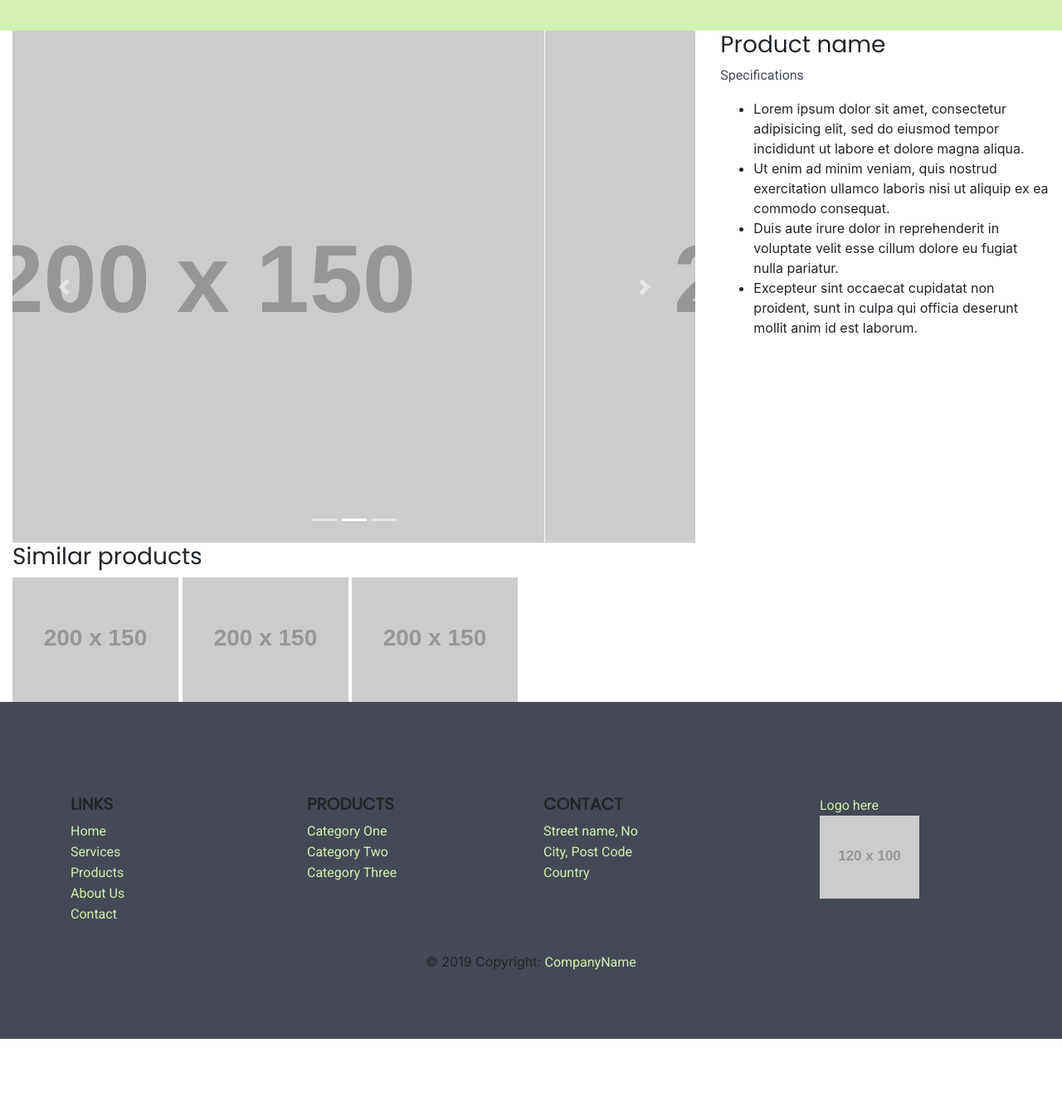
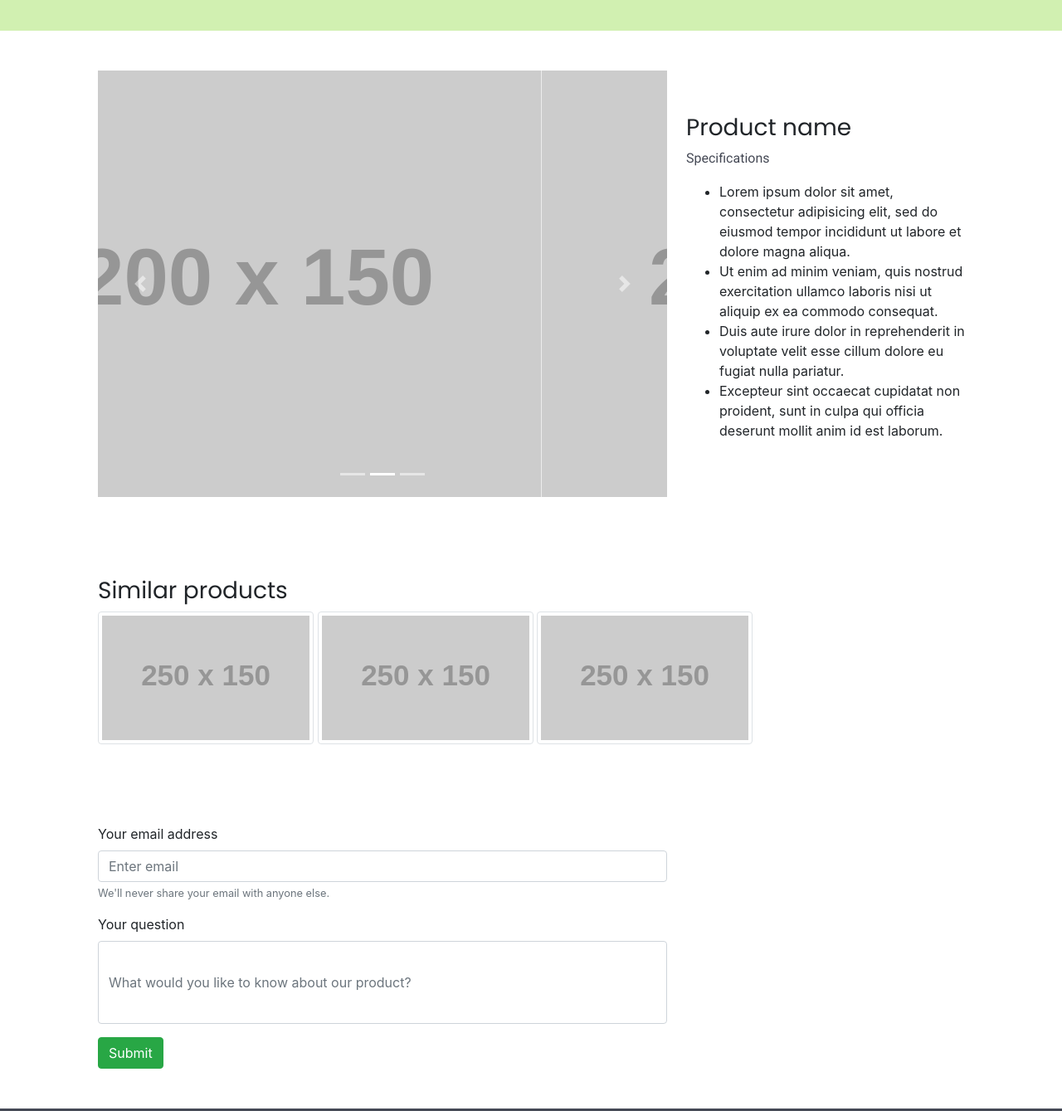
Before and after one commit to citro-rocks/robin_plants, a plain HTML site: page product_page.html in a window 1280 px wide. Shown: the part 620-1959 px from the top of the page at 83% size. Before the commit the page ends 1872 px from the top, so only its background shows below. Drawn offline with nearby package versions, Linux system fonts and the light colour scheme; placeholder pictures from the web are drawn by us.

Commit message:
05.04.002

```diff
--- a/product_page.html
+++ b/product_page.html
@@ -38,7 +38,7 @@
                   <a class="dropdown-item" href="product_list.html#tabC">Product group three</a>
                 </div>
             </li>
-            -->>
+            -->
             <li class="nav-item">
               <a class="nav-link" href="about_us.html">About Us</a>
             </li>
@@ -72,7 +72,7 @@
       <!-- Section -->
 
       <section id="product">
-        <div class="container-fluid">
+        <div class="container p-5">
           <div class="row">
             <!-- Product -->
             <div class="col-md-8">
@@ -86,13 +86,13 @@
                   </ol>
                   <div class="carousel-inner">
                     <div class="carousel-item active">
-                      <img class="d-block w-100" src="https://imgplaceholder.com/200x150/ff7f7f/040404/fa-image" alt="First slide">
+                      <img class="img-fluid d-block w-100" src="https://imgplaceholder.com/200x150/ff7f7f/040404/fa-image" alt="First slide">
                     </div>
                     <div class="carousel-item">
-                      <img class="d-block w-100" src="https://imgplaceholder.com/200x150/ff7f7f/333333/fa-image" alt="Second slide">
+                      <img class="img-fluid d-block w-100" src="https://imgplaceholder.com/200x150/ff7f7f/333333/fa-image" alt="Second slide">
                     </div>
                     <div class="carousel-item">
-                      <img class="d-block w-100" src="https://imgplaceholder.com/200x150/ff7f7f/939393/fa-image" alt="Third slide">
+                      <img class="img-fluid d-block w-100" src="https://imgplaceholder.com/200x150/ff7f7f/939393/fa-image" alt="Third slide">
                     </div>
                   </div>
                   <a class="carousel-control-prev" href="#carouselExampleIndicators" role="button" data-slide="prev">
@@ -107,7 +107,7 @@
                 <!--end carusel-->
               </div>
             </div>
-            <div class="col-md-4">
+            <div class="col-md-4 p-2">
               <h3>Product name</h3>
               <div class="product-spec">
                 <p>Specifications</p>
@@ -125,17 +125,40 @@
 
     <!--similar products-->
       <section id="similar-products">
-        <div class="container-fluid">
+        <div class="container p-5">
           <div class="row">
-            <div class="col-md-10 col-sm-12" >
+            <div class="col-md-10 col-sm-12">
               <h3>Similar products</h3>
-              <img src="https://imgplaceholder.com/200x150/ff7f7f/040404/fa-image" alt="">
-              <img src="https://imgplaceholder.com/200x150/ff7f7f/333333/fa-image" alt="">
-              <img src="https://imgplaceholder.com/200x150/ff7f7f/939393/fa-image" alt="">
+              <img class="img-fluid img-thumbnail" src="https://imgplaceholder.com/250x150/ff7f7f/040404/fa-image" alt="">
+              <img class="img-fluid img-thumbnail" src="https://imgplaceholder.com/250x150/ff7f7f/333333/fa-image" alt="">
+              <img class="img-fluid img-thumbnail" src="https://imgplaceholder.com/250x150/ff7f7f/939393/fa-image" alt="">
             </div>
           </div>
         </div>
       </section>
+
+    <!--Q&A-->
+    <section id="question-answer">
+      <div class="container p-5">
+        <div class="row">
+          <div class="col-md-8">
+            <form>
+              <div class="form-group">
+                <label for="exampleInputEmail1">Your email address</label>
+                <input type="email" class="form-control" id="exampleInputEmail1" aria-describedby="emailHelp" placeholder="Enter email">
+                <small id="emailHelp" class="form-text text-muted">We'll never share your email with anyone else.</small>
+              </div>
+              <div class="form-group mb-3">
+                <label for="exampleInputPassword1">Your question</label>
+                <input type="question" class="form-control" id="exampleInputQuestion" placeholder="What would you like to know about our product?" style="height: 100px;">
+              </div>
+              <button type="button" class="btn btn-success">Submit</button>
+            </form>
+          </div>
+        </div>
+      </div>
+    </section>
+
 
       <!-- Footer -->
       <footer class="page-footer font-small indigo">
```
